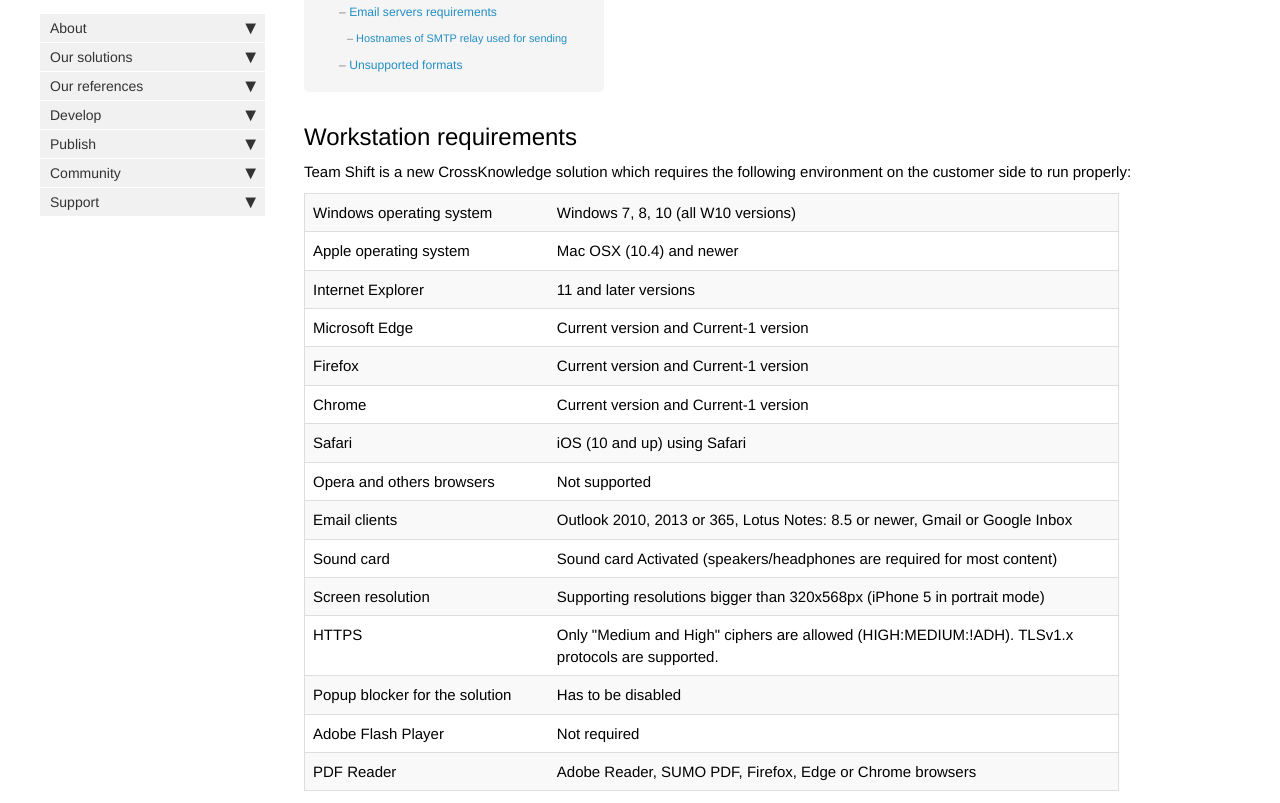
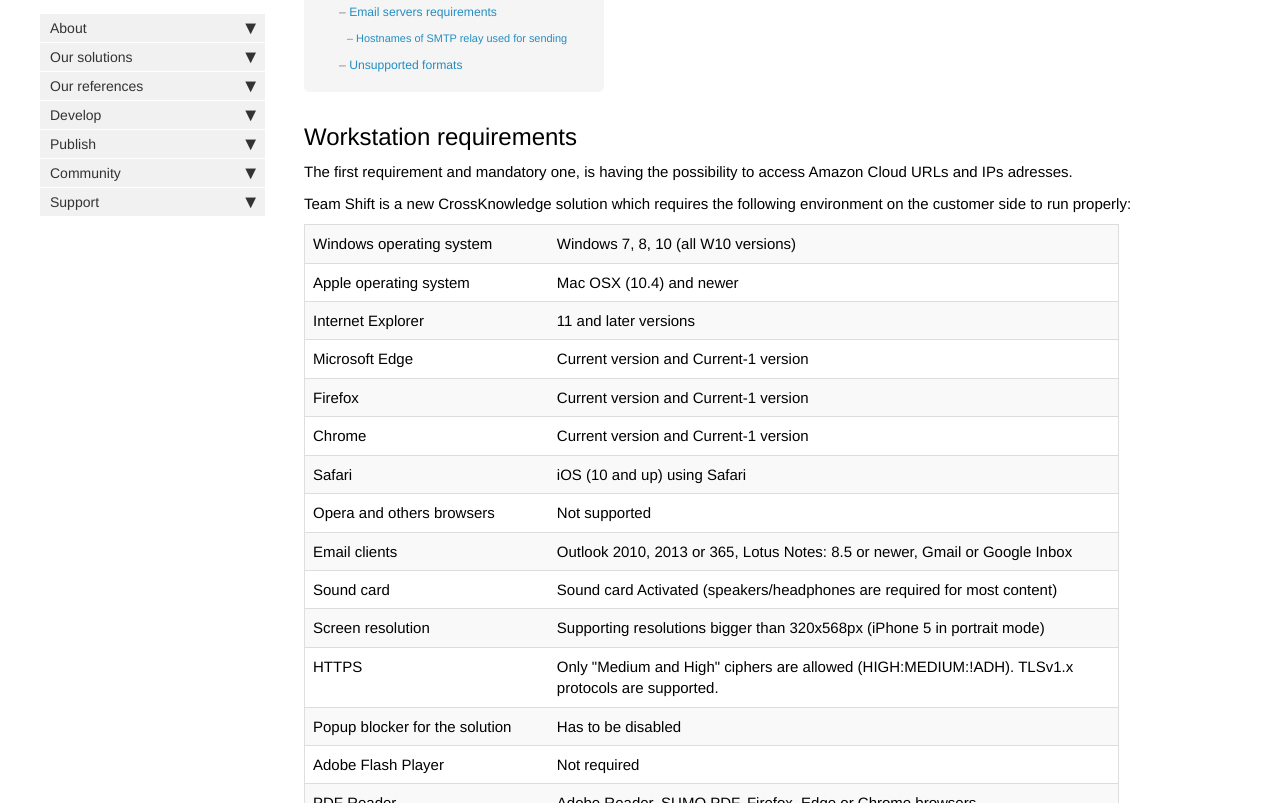
Before and after one commit to CrossKnowledgeIntegration/CrossKnowledgeIntegration.github.io, a Jekyll site: the page built from pages/prerequisites/teamshift.md, in a window 1280 px wide and 900 px high, scrolled down 338 px, cut to the strip 97-900 px from the top of the window. Built offline with Jekyll 4.4.1, drawn with Linux system fonts in a browser that asks for light colours; nearby versions of some CDN libraries; comment, search, counter and statistics services are not loaded.

Commit message:
change
change for Cloud

```diff
--- a/pages/prerequisites/teamshift.md
+++ b/pages/prerequisites/teamshift.md
@@ -9,6 +9,8 @@ folder: prerequisites
 
 
 ## Workstation requirements
+
+The first requirement and mandatory one, is having the possibility to access Amazon Cloud URLs and IPs adresses.
 
 Team Shift is a new CrossKnowledge solution which requires the following environment on the customer side to run properly:
 
```
